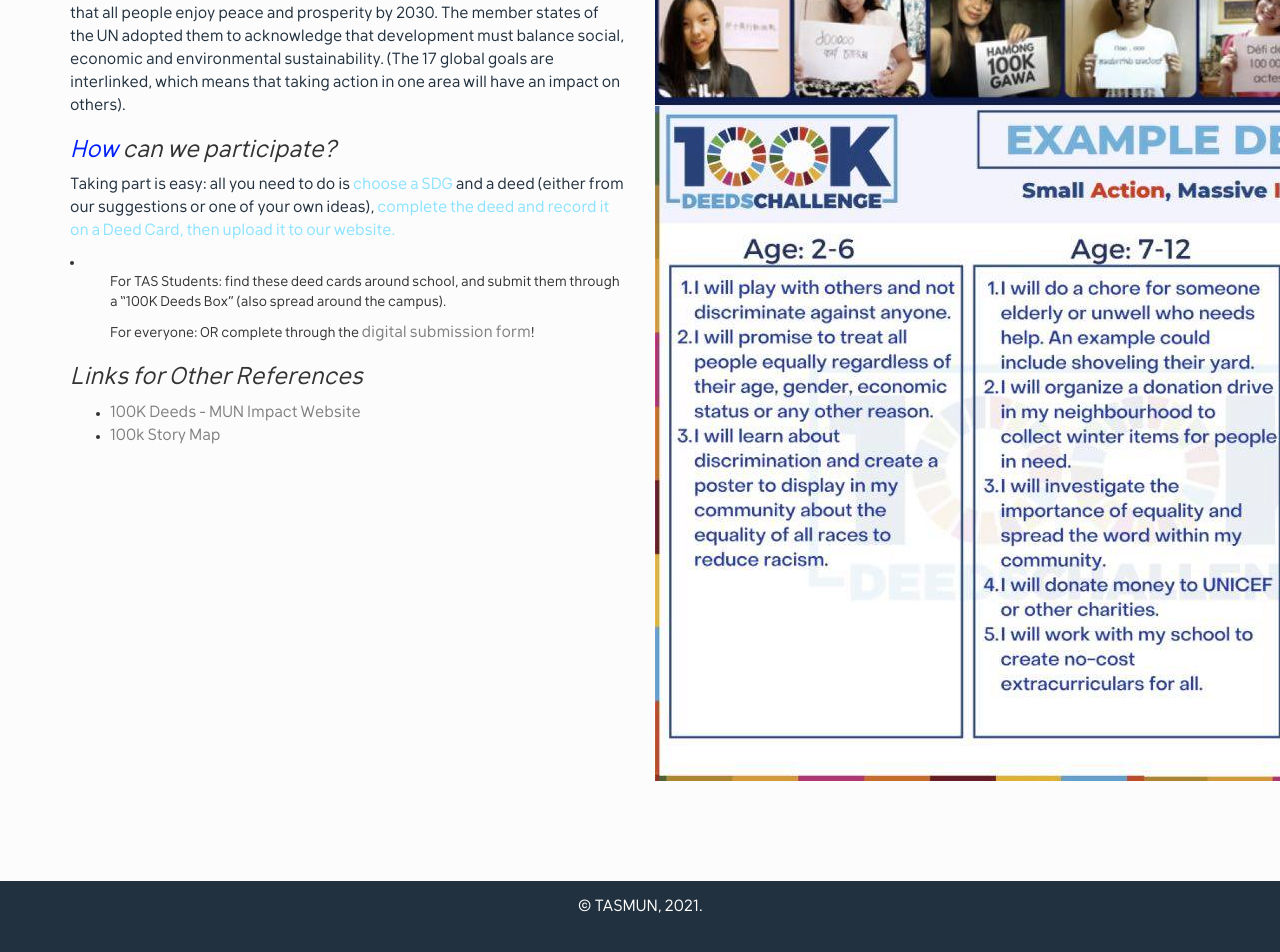
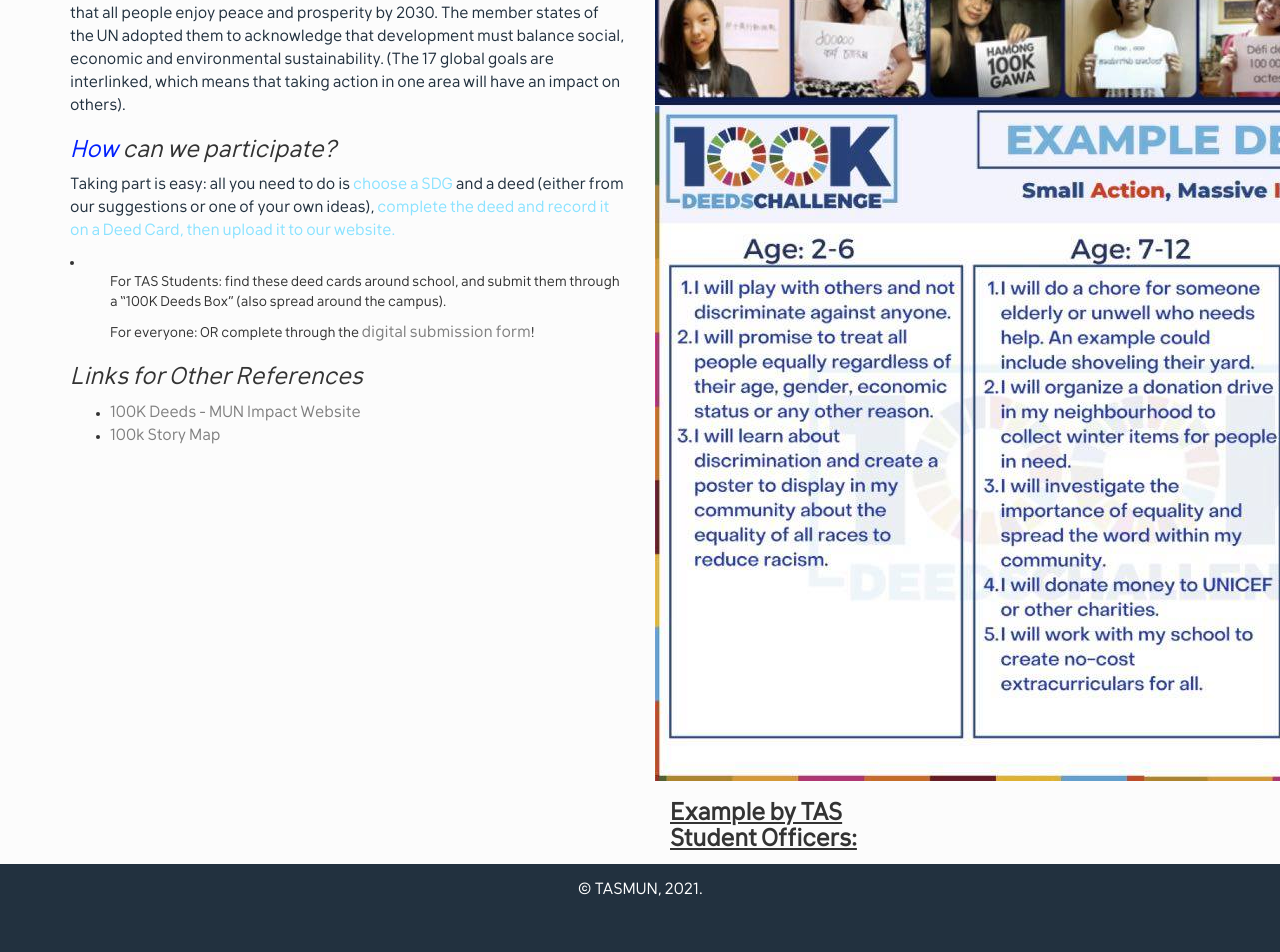
Before and after one commit to alexandernext/tasmun, a Jekyll site: the page built from 100kdeeds.html, in a window 1280 px wide. Shown: the part 772-1724 px from the top of the page. Built offline with Jekyll 4.4.1, drawn with Linux system fonts in a browser that asks for light colours; some web fonts are replaced.

Commit message:
Update 100kdeeds.html

```diff
--- a/100kdeeds.html
+++ b/100kdeeds.html
@@ -39,4 +39,8 @@ title: 100K Deeds Challenge
           <img src="assets/100kchallenge1.jpg"></img>
           <img src="assets/100kchallenge2.jpg"></img>
 </div>
+<div class="col-md-6">
+  <div class="item">
+    <h3 class="item-title"><b><u>Example by TAS Student Officers:</u></b></h3>
 </div>
+</div>
```
